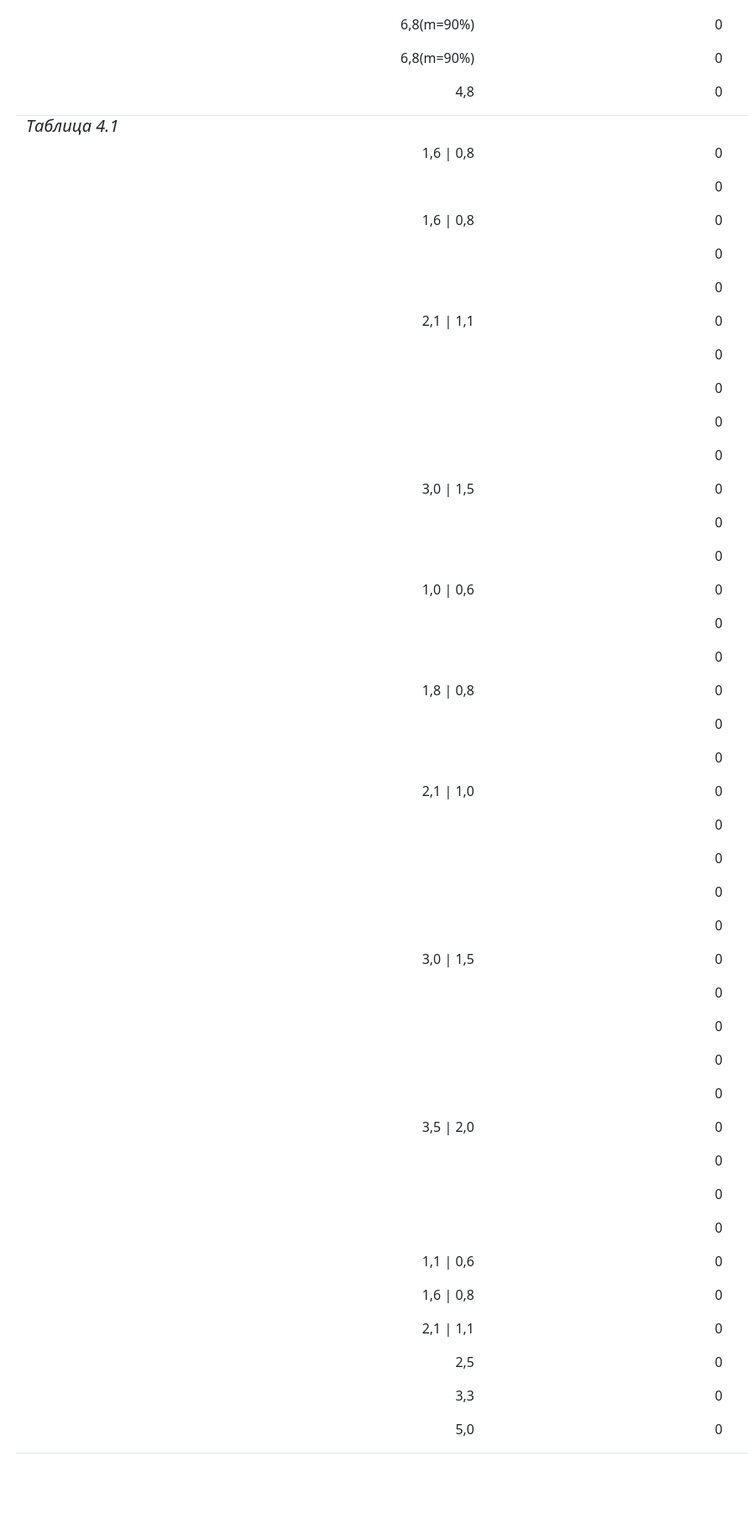
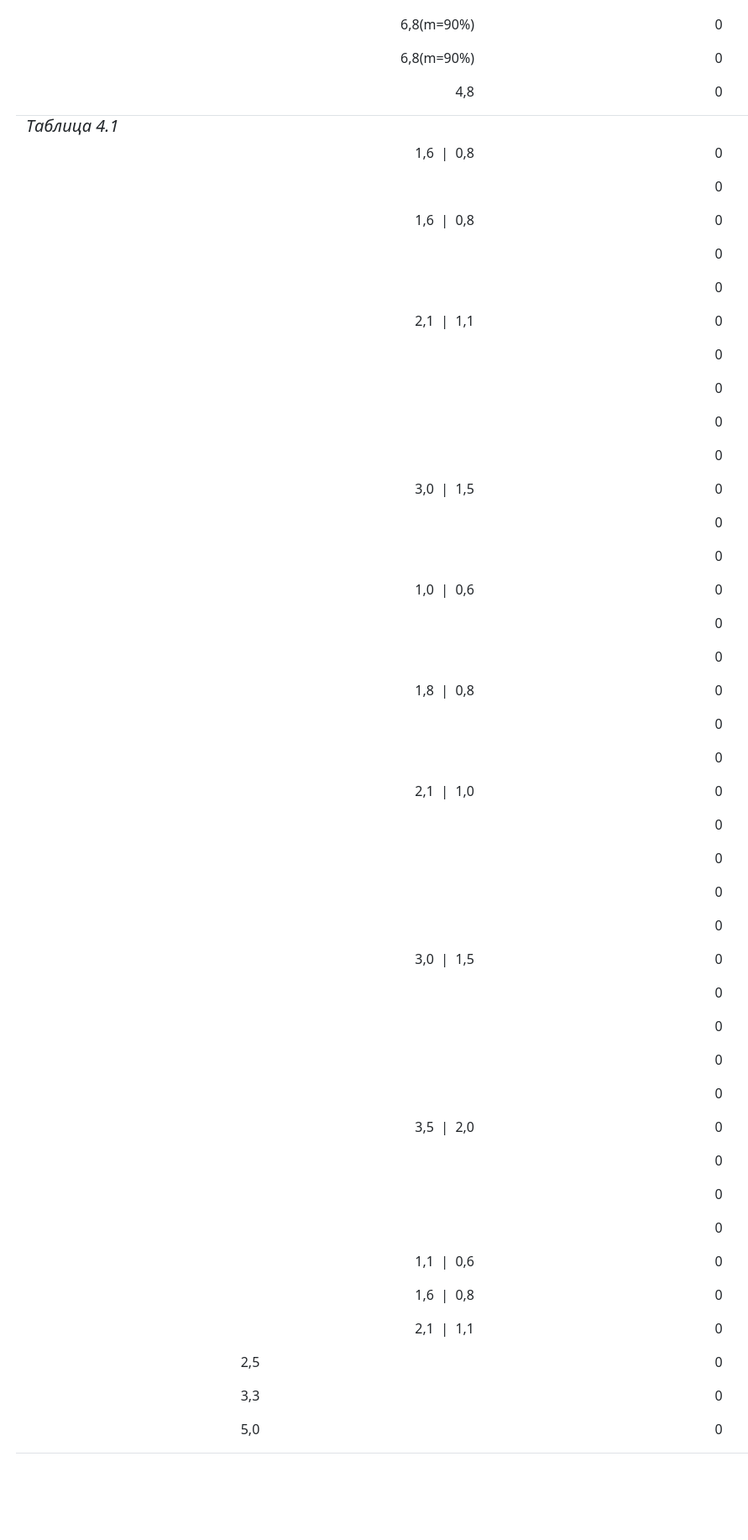
Before and after one commit to familoff/volna-r170, a Flask app: page / in a window 1280 px wide. Shown: the part 2183-4017 px from the top of the page at 84% size, without its empty margins (63-954 px from the left). Run offline with Flask 2, Linux system fonts and the light colour scheme.

Commit message:
Update index.html

```diff
--- a/templates/index.html
+++ b/templates/index.html
@@ -506,7 +506,7 @@
 
     <div class="row">
       <div class="col">
-        <p align="right">1,6 | 0,8</p>
+        <p align="right">1,6 &nbsp|&nbsp 0,8</p>
       </div>
       <div class="col">
         <p align="center">{{ tab_4_1[1] }}</p>
@@ -524,7 +524,7 @@
 
     <div class="row">
       <div class="col">
-        <p align="right">1,6 | 0,8</p>
+        <p align="right">1,6 &nbsp|&nbsp 0,8</p>
       </div>
       <div class="col">
         <p align="center">{{ tab_4_1[3] }}</p>
@@ -551,7 +551,7 @@
 
     <div class="row">
       <div class="col">
-        <p align="right">2,1 | 1,1</p>
+        <p align="right">2,1 &nbsp|&nbsp 1,1</p>
       </div>
       <div class="col">
         <p align="center">{{ tab_4_1[6] }}</p>
@@ -596,7 +596,7 @@
 
     <div class="row">
       <div class="col">
-        <p align="right">3,0 | 1,5</p>
+        <p align="right">3,0 &nbsp|&nbsp 1,5</p>
       </div>
       <div class="col">
         <p align="center">{{ tab_4_1[11] }}</p>
@@ -623,7 +623,7 @@
 
     <div class="row">
       <div class="col">
-        <p align="right">1,0 | 0,6</p>
+        <p align="right">1,0 &nbsp|&nbsp 0,6</p>
       </div>
       <div class="col">
         <p align="center">{{ tab_4_1[14] }}</p>
@@ -650,7 +650,7 @@
 
     <div class="row">
       <div class="col">
-        <p align="right">1,8 | 0,8</p>
+        <p align="right">1,8 &nbsp|&nbsp 0,8</p>
       </div>
       <div class="col">
         <p align="center">{{ tab_4_1[17] }}</p>
@@ -677,7 +677,7 @@
 
     <div class="row">
       <div class="col">
-        <p align="right">2,1 | 1,0</p>
+        <p align="right">2,1 &nbsp|&nbsp 1,0</p>
       </div>
       <div class="col">
         <p align="center">{{ tab_4_1[20] }}</p>
@@ -722,7 +722,7 @@
 
     <div class="row">
       <div class="col">
-        <p align="right">3,0 | 1,5</p>
+        <p align="right">3,0 &nbsp|&nbsp 1,5</p>
       </div>
       <div class="col">
         <p align="center">{{ tab_4_1[25] }}</p>
@@ -767,7 +767,7 @@
 
     <div class="row">
       <div class="col">
-        <p align="right">3,5 | 2,0</p>
+        <p align="right">3,5 &nbsp|&nbsp 2,0</p>
       </div>
       <div class="col">
         <p align="center">{{ tab_4_1[30] }}</p>
@@ -803,7 +803,7 @@
 
     <div class="row">
       <div class="col">
-        <p align="right">1,1 | 0,6</p>
+        <p align="right">1,1 &nbsp|&nbsp 0,6</p>
       </div>
       <div class="col">
         <p align="center">{{ tab_4_1[34] }}</p>
@@ -812,7 +812,7 @@
 
     <div class="row">
       <div class="col">
-        <p align="right">1,6 | 0,8</p>
+        <p align="right">1,6 &nbsp|&nbsp 0,8</p>
       </div>
       <div class="col">
         <p align="center">{{ tab_4_1[35] }}</p>
@@ -821,7 +821,7 @@
 
     <div class="row">
       <div class="col">
-        <p align="right">2,1 | 1,1</p>
+        <p align="right">2,1 &nbsp|&nbsp 1,1</p>
       </div>
       <div class="col">
         <p align="center">{{ tab_4_1[36] }}</p>
@@ -830,7 +830,7 @@
 
     <div class="row">
       <div class="col">
-        <p align="right">2,5</p>
+        <p align="center">2,5</p>
       </div>
       <div class="col">
         <p align="center">{{ tab_4_1[37] }}</p>
@@ -839,7 +839,7 @@
 
     <div class="row">
       <div class="col">
-        <p align="right">3,3</p>
+        <p align="center">3,3</p>
       </div>
       <div class="col">
         <p align="center">{{ tab_4_1[38] }}</p>
@@ -848,7 +848,7 @@
 
     <div class="row">
       <div class="col">
-        <p align="right">5,0</p>
+        <p align="center">5,0</p>
       </div>
       <div class="col">
         <p align="center">{{ tab_4_1[39] }}</p>
```
